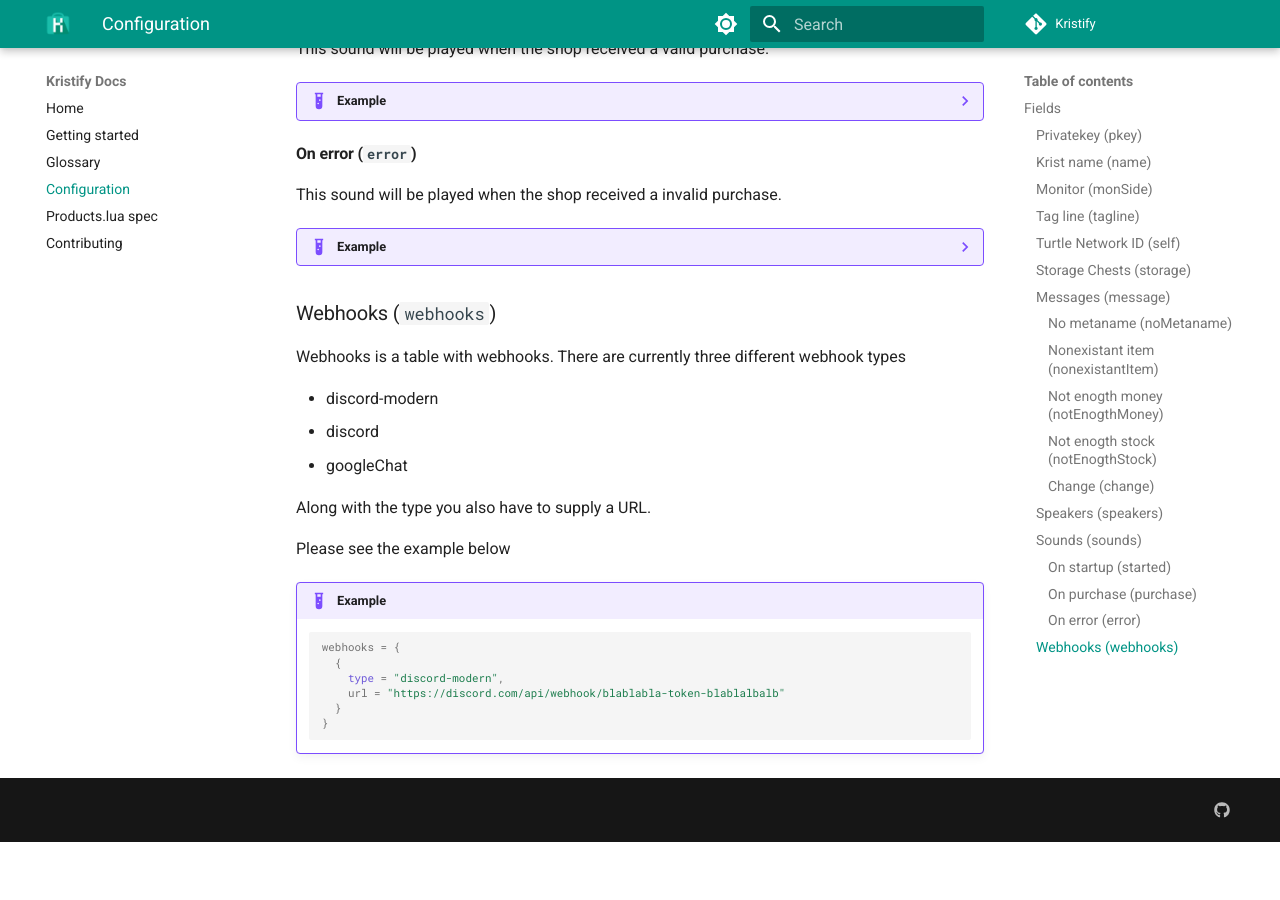
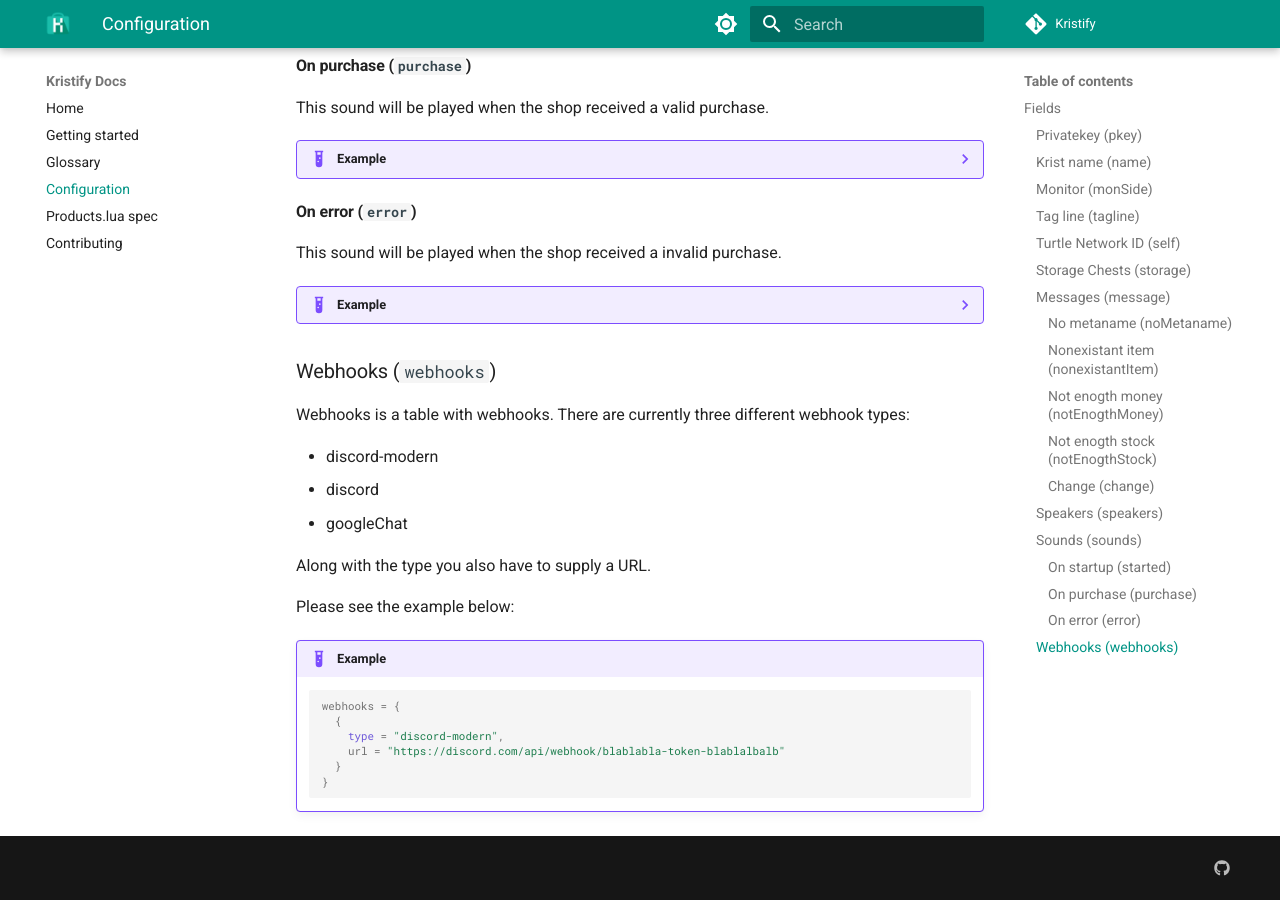
Before and after one commit to Kristify/docs, an MkDocs documentation site: the page built from docs/d_configuration.md, in a window 1280 px wide and 900 px high, scrolled down 2592 px. Built offline with MkDocs 1.6.1 and Material for MkDocs 9.7.7, drawn with Linux system fonts in a browser that asks for light colours; comment, search, counter and statistics services are not loaded; before the commit the page ends 3434 px from its top, so only the background shows below that; some of the changed text lies outside the part shown.

Commit message:
Fixed bug I created before
Oh and more spacing and such

````diff
--- a/docs/d_configuration.md
+++ b/docs/d_configuration.md
@@ -1,6 +1,6 @@
 # Configuration
 
-!!! 👉 Note:
+!!! note
     You can use the [web-configurator](https://kristify.madefor.cc/configurator).
     It let's you configure Kristify, with a GUI!
 
@@ -136,7 +136,7 @@
 ### Webhooks (`webhooks`)
 
 Webhooks is a table with webhooks.
-There are currently three different webhook types
+There are currently three different webhook types:
 
 * discord-modern
 * discord
@@ -144,7 +144,7 @@
 
 Along with the type you also have to supply a URL.
 
-Please see the example below
+Please see the example below:
 
 !!! example
     ```lua
````
Also changed, not shown: docs/e_product-spec.md (+1 -1 lines).
